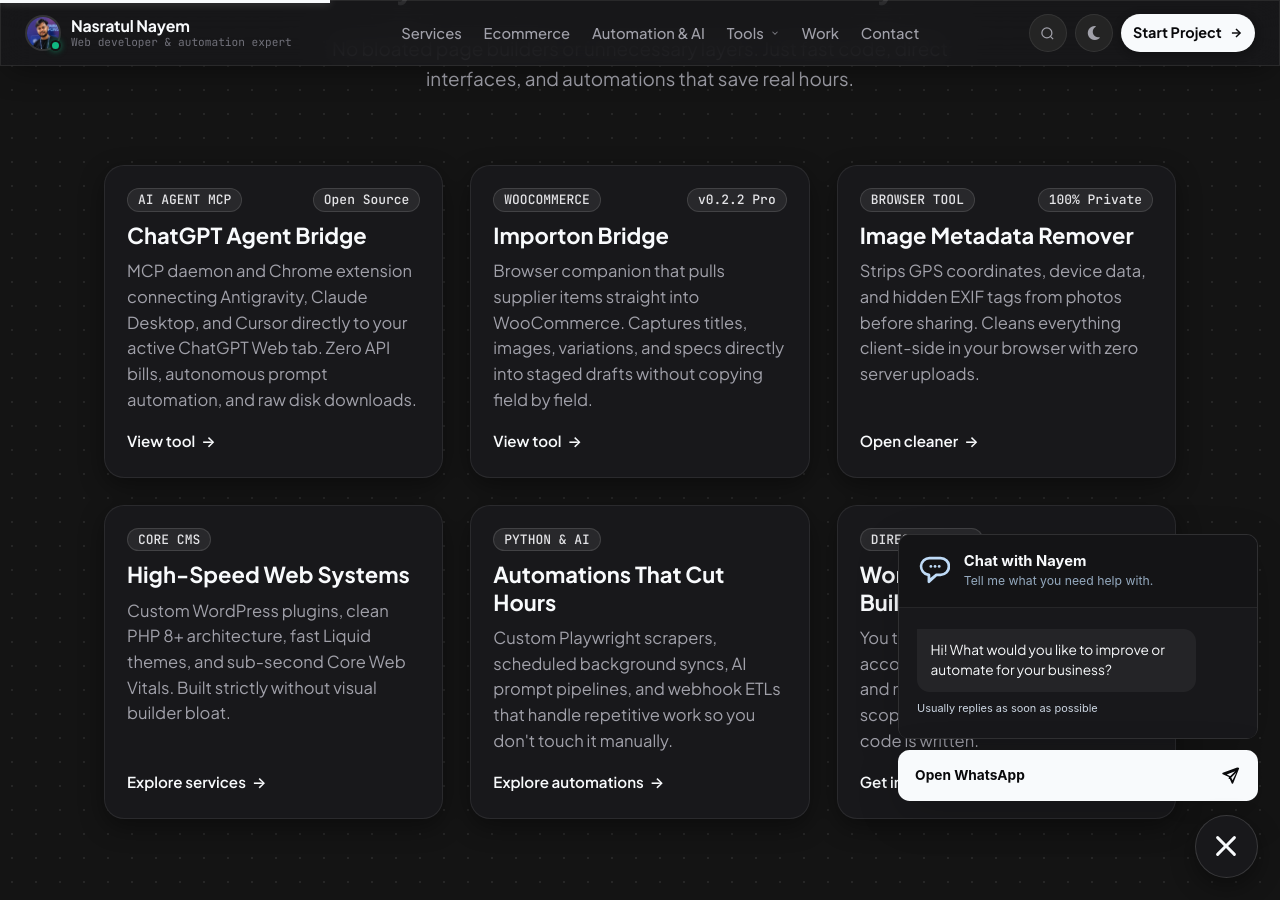
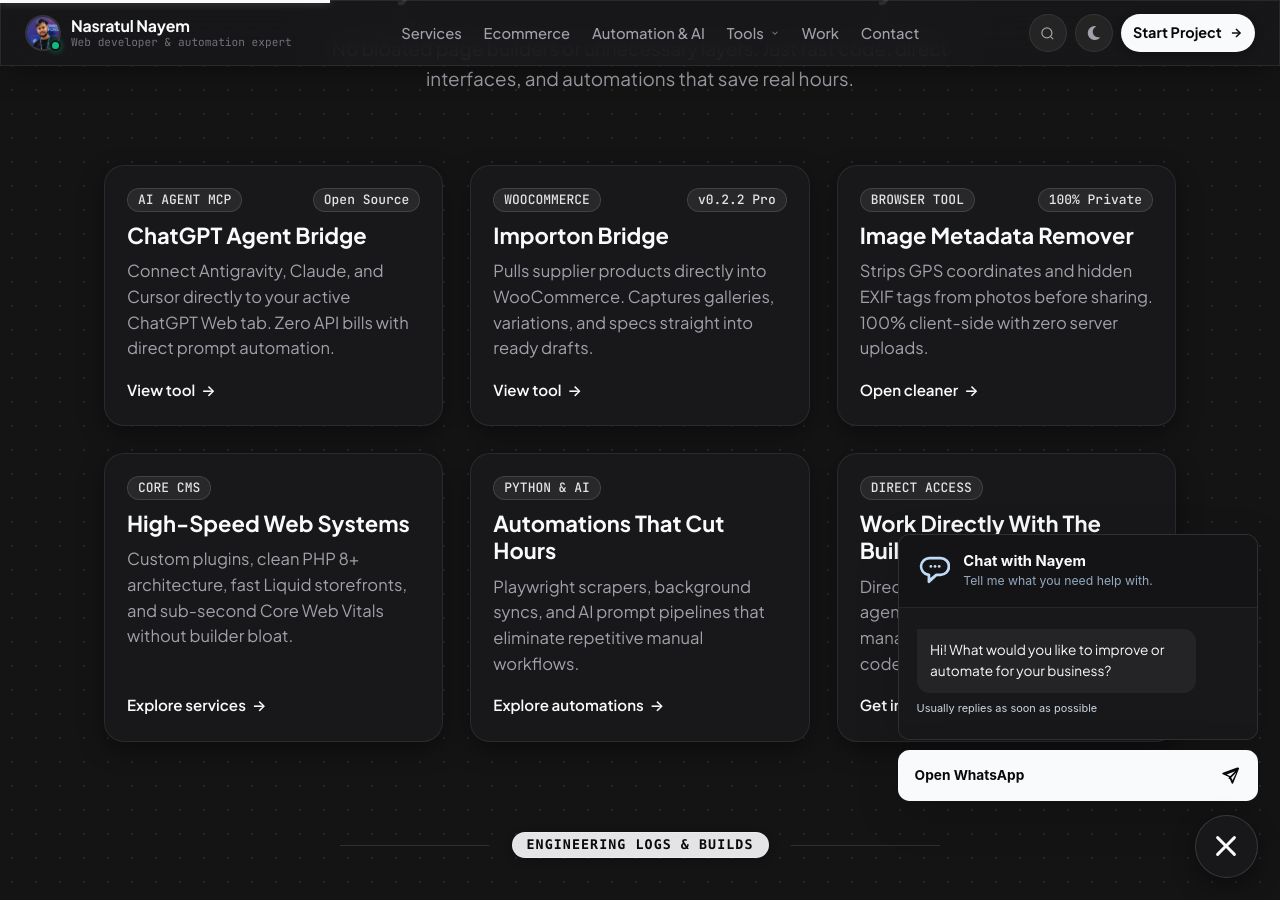
Before and after one commit to nasratulnayem/nasratulnayem.github.io, a Jekyll site: the page built from _pages/about.md, in a window 1280 px wide and 900 px high, scrolled down 1098 px. Built offline with Jekyll 4.4.1, drawn with Linux system fonts in a browser that asks for light colours; a style sheet for code colours, icons or effects is not loaded.

Commit message:
refactor: simplify and tighten bento card descriptions to eliminate text clutter

```diff
--- a/_pages/about.md
+++ b/_pages/about.md
@@ -75,7 +75,7 @@
         <span class="ht-badge ht-badge--green" style="background: rgba(16,185,129,0.15); color: #34d399; border-color: rgba(16,185,129,0.3);">Open Source</span>
       </div>
       <h3 class="bento-card__title" style="margin: 0 0 8px 0; font-size: 1.22rem; font-weight: 700; color: var(--ht-text-primary);">ChatGPT Agent Bridge</h3>
-      <p class="bento-card__desc" style="font-size: 0.92rem; color: var(--ht-text-secondary); line-height: 1.55; margin: 0 0 16px 0;">MCP daemon and Chrome extension connecting Antigravity, Claude Desktop, and Cursor directly to your active ChatGPT Web tab. Zero API bills, autonomous prompt automation, and raw disk downloads.</p>
+      <p class="bento-card__desc" style="font-size: 0.92rem; color: var(--ht-text-secondary); line-height: 1.55; margin: 0 0 16px 0;">Connect Antigravity, Claude, and Cursor directly to your active ChatGPT Web tab. Zero API bills with direct prompt automation.</p>
       <div style="margin-top: auto; display: flex; align-items: center; gap: 6px; font-size: 0.84rem; font-weight: 600; color: var(--ht-cyan);">
         <span>View tool</span>
         <span aria-hidden="true">&rarr;</span>
@@ -89,7 +89,7 @@
         <span class="ht-badge">v0.2.2 Pro</span>
       </div>
       <h3 class="bento-card__title" style="margin: 0 0 8px 0; font-size: 1.22rem; font-weight: 700; color: var(--ht-text-primary);">Importon Bridge</h3>
-      <p class="bento-card__desc" style="font-size: 0.92rem; color: var(--ht-text-secondary); line-height: 1.55; margin: 0 0 16px 0;">Browser companion that pulls supplier items straight into WooCommerce. Captures titles, images, variations, and specs directly into staged drafts without copying field by field.</p>
+      <p class="bento-card__desc" style="font-size: 0.92rem; color: var(--ht-text-secondary); line-height: 1.55; margin: 0 0 16px 0;">Pulls supplier products directly into WooCommerce. Captures galleries, variations, and specs straight into ready drafts.</p>
       <div style="margin-top: auto; display: flex; align-items: center; gap: 6px; font-size: 0.84rem; font-weight: 600; color: var(--ht-cyan);">
         <span>View tool</span>
         <span aria-hidden="true">&rarr;</span>
@@ -103,7 +103,7 @@
         <span class="ht-badge ht-badge--green" style="background: rgba(16,185,129,0.15); color: #34d399; border-color: rgba(16,185,129,0.3);">100% Private</span>
       </div>
       <h3 class="bento-card__title" style="margin: 0 0 8px 0; font-size: 1.22rem; font-weight: 700; color: var(--ht-text-primary);">Image Metadata Remover</h3>
-      <p class="bento-card__desc" style="font-size: 0.92rem; color: var(--ht-text-secondary); line-height: 1.55; margin: 0 0 16px 0;">Strips GPS coordinates, device data, and hidden EXIF tags from photos before sharing. Cleans everything client-side in your browser with zero server uploads.</p>
+      <p class="bento-card__desc" style="font-size: 0.92rem; color: var(--ht-text-secondary); line-height: 1.55; margin: 0 0 16px 0;">Strips GPS coordinates and hidden EXIF tags from photos before sharing. 100% client-side with zero server uploads.</p>
       <div style="margin-top: auto; display: flex; align-items: center; gap: 6px; font-size: 0.84rem; font-weight: 600; color: var(--ht-cyan);">
         <span>Open cleaner</span>
         <span aria-hidden="true">&rarr;</span>
@@ -116,7 +116,7 @@
         <span class="ht-badge">CORE CMS</span>
       </div>
       <h3 class="bento-card__title" style="margin: 0 0 8px 0; font-size: 1.22rem; font-weight: 700; color: var(--ht-text-primary);">High-Speed Web Systems</h3>
-      <p class="bento-card__desc" style="font-size: 0.92rem; color: var(--ht-text-secondary); line-height: 1.55; margin: 0 0 16px 0;">Custom WordPress plugins, clean PHP 8+ architecture, fast Liquid themes, and sub-second Core Web Vitals. Built strictly without visual builder bloat.</p>
+      <p class="bento-card__desc" style="font-size: 0.92rem; color: var(--ht-text-secondary); line-height: 1.55; margin: 0 0 16px 0;">Custom plugins, clean PHP 8+ architecture, fast Liquid storefronts, and sub-second Core Web Vitals without builder bloat.</p>
       <div style="margin-top: auto; display: flex; align-items: center; gap: 6px; font-size: 0.84rem; font-weight: 600; color: var(--ht-cyan);">
         <span>Explore services</span>
         <span aria-hidden="true">&rarr;</span>
@@ -129,7 +129,7 @@
         <span class="ht-badge">PYTHON &amp; AI</span>
       </div>
       <h3 class="bento-card__title" style="margin: 0 0 8px 0; font-size: 1.22rem; font-weight: 700; color: var(--ht-text-primary);">Automations That Cut Hours</h3>
-      <p class="bento-card__desc" style="font-size: 0.92rem; color: var(--ht-text-secondary); line-height: 1.55; margin: 0 0 16px 0;">Custom Playwright scrapers, scheduled background syncs, AI prompt pipelines, and webhook ETLs that handle repetitive work so you don't touch it manually.</p>
+      <p class="bento-card__desc" style="font-size: 0.92rem; color: var(--ht-text-secondary); line-height: 1.55; margin: 0 0 16px 0;">Playwright scrapers, background syncs, and AI prompt pipelines that eliminate repetitive manual workflows.</p>
       <div style="margin-top: auto; display: flex; align-items: center; gap: 6px; font-size: 0.84rem; font-weight: 600; color: var(--ht-cyan);">
         <span>Explore automations</span>
         <span aria-hidden="true">&rarr;</span>
@@ -142,7 +142,7 @@
         <span class="ht-badge ht-badge--green" style="background: rgba(16,185,129,0.15); color: #34d399; border-color: rgba(16,185,129,0.3);">DIRECT ACCESS</span>
       </div>
       <h3 class="bento-card__title" style="margin: 0 0 8px 0; font-size: 1.22rem; font-weight: 700; color: var(--ht-text-primary);">Work Directly With The Builder</h3>
-      <p class="bento-card__desc" style="font-size: 0.92rem; color: var(--ht-text-secondary); line-height: 1.55; margin: 0 0 16px 0;">You talk straight with me — no account managers, no middle layers, and no guessing games. Every task is scoped transparently before any code is written.</p>
+      <p class="bento-card__desc" style="font-size: 0.92rem; color: var(--ht-text-secondary); line-height: 1.55; margin: 0 0 16px 0;">Direct communication without agency middle layers or account managers. Clear scoping before any code is written.</p>
       <div style="margin-top: auto; display: flex; align-items: center; gap: 6px; font-size: 0.84rem; font-weight: 600; color: var(--ht-cyan);">
         <span>Get in touch</span>
         <span aria-hidden="true">&rarr;</span>
```
